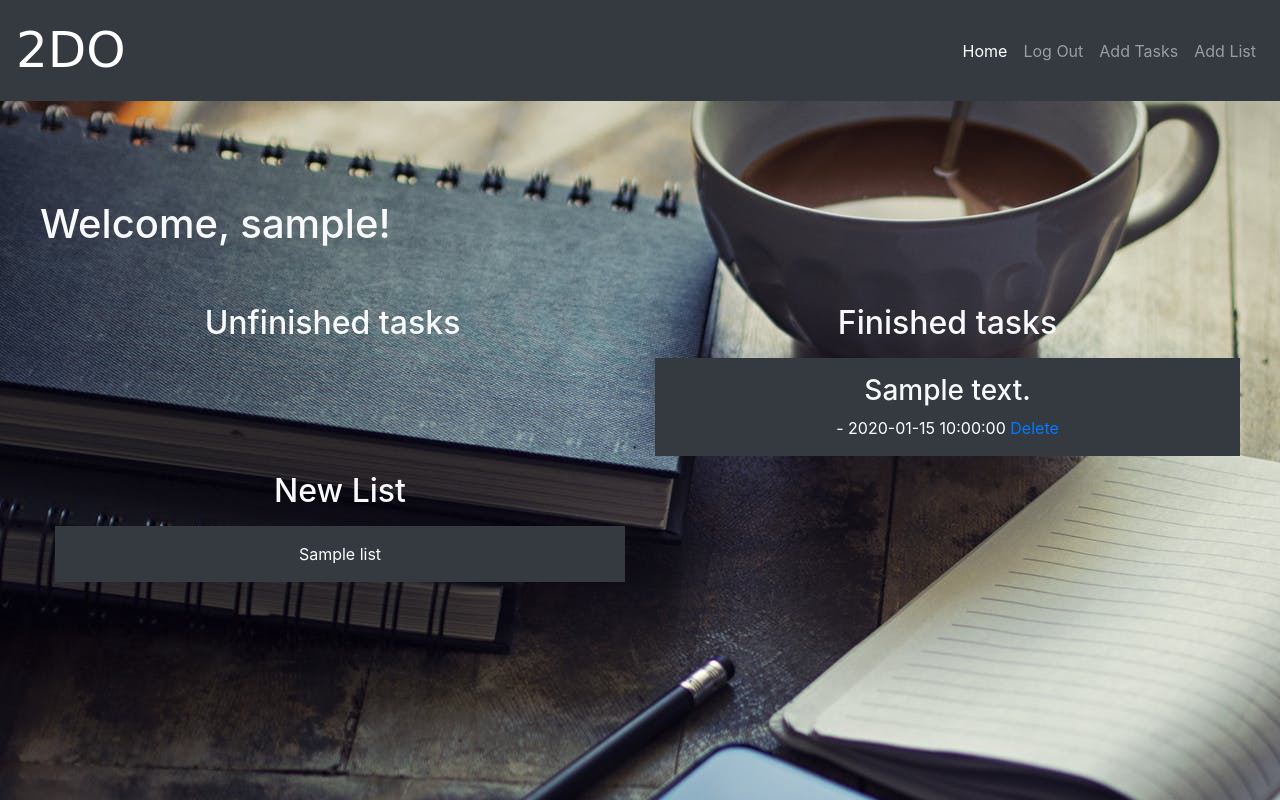
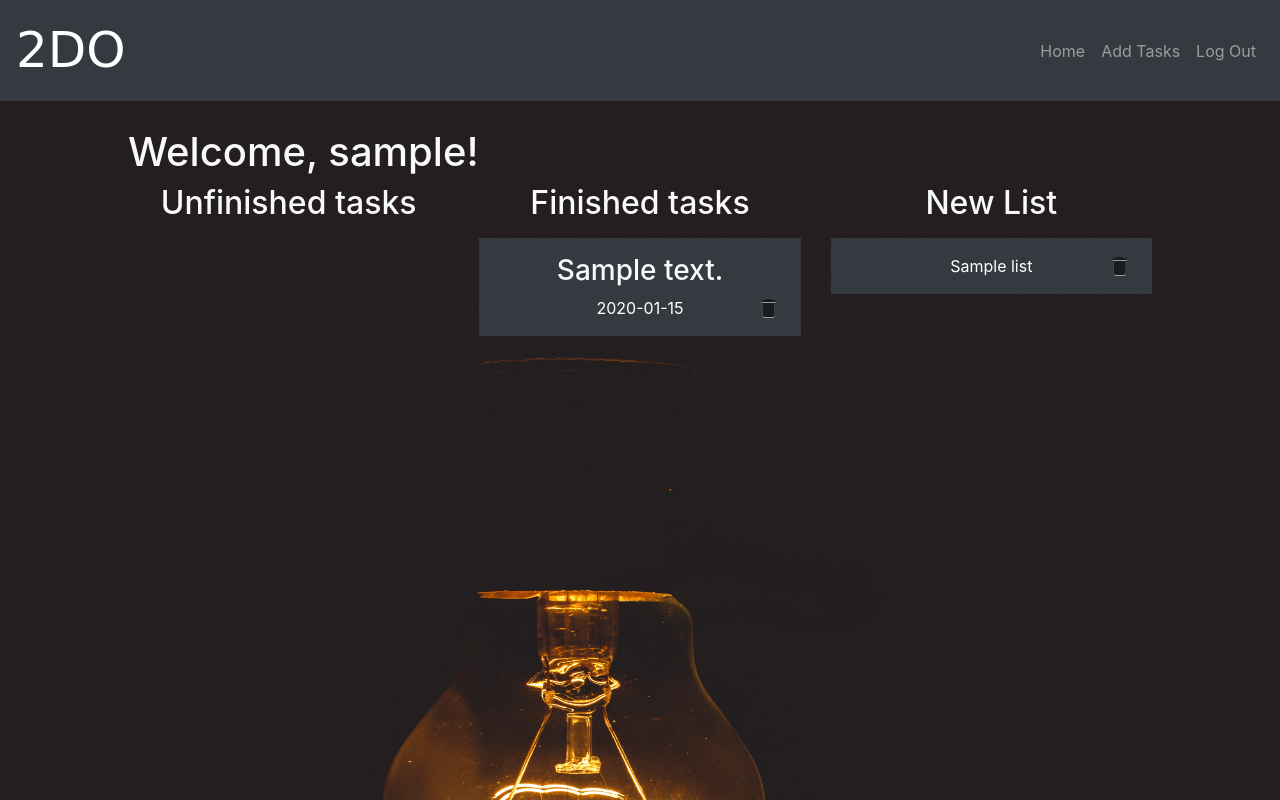
Before and after one commit to sairabbas/2Do, a Flask app: page / in a window 1280 px wide. Run offline with Flask 2, Linux system fonts and the light colour scheme; a user stored in the database is signed in; tables that the repository leaves empty hold one stand-in row (values such as "Sample post"); some libraries are stand-ins or nearby versions; some web fonts are replaced.

Commit message:
List and styling

```diff
--- a/app/main.py
+++ b/app/main.py
@@ -7,44 +7,48 @@ from werkzeug.urls import url_parse
 from app.models import User, Todo, newList
 from app.function import transformForm
 
-@app.route('/')
-@app.route('/home')
+
+@app.route("/")
+@app.route("/home")
 @login_required
 def home():
     todo = Todo.query.all()
     newlist = newList.query.all()
-    return render_template('home.html', todo=todo, newlist=newlist,   title='HOME')
+    return render_template("home.html", newlist=newlist, todo=todo, title="HOME")
 
-@app.route('/login')
-@app.route('/login', methods=['GET', 'POST'])
+
+@app.route("/login")
+@app.route("/login", methods=["GET", "POST"])
 def login():
     if current_user.is_authenticated:
-        return redirect(url_for('home'))
+        return redirect(url_for("home"))
 
     form = signin()
 
     if form.validate_on_submit():
         user = User.query.filter_by(username=form.username.data).first()
         if user is None or not user.check_password(form.password.data):
-                flash('Invalid username or password','danger')
-                return redirect(url_for('login'))
+            flash("Invalid username or password", "danger")
+            return redirect(url_for("login"))
         login_user(user, remember=form.remember_me.data)
-        next_page = request.args.get('next')
-        if not next_page or url_parse(next_page).netloc != '':
-            next_page = url_for('home')
+        next_page = request.args.get("next")
+        if not next_page or url_parse(next_page).netloc != "":
+            next_page = url_for("home")
         return redirect(next_page)
-    return render_template('signin.html', title='Sign In', form=form)
+    return render_template("signin.html", title="Sign In", form=form)
 
-@app.route('/logout')
+
+@app.route("/logout")
 def logout():
     logout_user()
-    return redirect(url_for('home'))
+    return redirect(url_for("home"))
+
 
 @app.route("/register")
-@app.route("/register", methods=['GET', 'POST'])
+@app.route("/register", methods=["GET", "POST"])
 def signUp():
     if current_user.is_authenticated:
-        return redirect(url_for('home'))
+        return redirect(url_for("home"))
 
     form = register()
 
@@ -53,93 +57,121 @@ def signUp():
         user.set_password(form.password.data)
         db.session.add(user)
         db.session.commit()
-        flash(f'Account successfully created for {form.username.data}!', 'success')
-        return redirect(url_for('login'))
+        flash(f"Account successfully created for {form.username.data}!", "success")
+        return redirect(url_for("login"))
     return render_template("register.html", form=form, title="Sign Up")
+
 
 # Error handler
 @app.errorhandler(404)
 def not_found_error(error):
-    return render_template('404.html'), 404
+    return render_template("404.html"), 404
+
+
 @app.errorhandler(500)
 def internal_error(error):
-    db.session.rollback() # all objects are expired
-    return render_template('500.html'),500
+    db.session.rollback()  # all objects are expired
+    return render_template("500.html"), 500
 
-#list page
-@app.route('/newList',methods =['GET','POST'])
+
+# list page
+@app.route("/", methods=["GET", "POST"])
+@app.route("/home", methods=["GET", "POST"])
 @login_required
 def newlist():
     form = createList()
-    if request.method == 'POST':
-        name = request.form.get('name')
-        newname = newList(name=name,  user=current_user._get_current_object())
+    if request.method == "POST":
+        name = request.form.get("name")
+        newname = newList(name=name, user=current_user._get_current_object())
         db.session.add(newname)
         db.session.commit()
-        flash('List successfully created!', 'success')
-        return redirect(url_for('home'))
-    return render_template('list.html', form = form, title="New List")
+        flash("List successfully created!", "success")
+        return redirect("home")
+
+    return render_template("home.html", title="HOME")
 
 
-#add tasks
-@app.route('/add', methods =['GET','POST'])
+# add tasks
+@app.route("/add", methods=["GET", "POST"])
 @login_required
 def add():
     form = createTask()
 
-    if request.method == 'POST' :
-        description  = request.form.get('description')
-        content = request.form.get('content')
+    if request.method == "POST":
+        description = request.form.get("description")
+        content = request.form.get("content")
         # get the value of datetime in the form of html and then change the HTML's format to DB's format
-        deadline = request.form.get('deadline')
+        deadline = request.form.get("deadline")
         deadline = transformForm(deadline)
         # inserting the inputs to the database
-        todo = Todo(description = description, content = content, deadline = deadline,  status=False, user=current_user._get_current_object())
+        todo = Todo(
+            description=description,
+            content=content,
+            deadline=deadline,
+            status=False,
+            user=current_user._get_current_object(),
+        )
         db.session.add(todo)
         db.session.commit()
-        flash('Task successfully created!', 'success')
+        flash("Task successfully created!", "success")
 
-       # flash('Successfully to create task!', 'success')
+        # flash('Successfully to create task!', 'success')
 
-        return redirect(url_for('home'))
+        return redirect(url_for("home"))
         # posts = Todo.query.order_by(Todo.timestamp.desc()).all()
-    return render_template('tasks.html',form=form, legend = 'New Tasks', title="add")
+    return render_template("tasks.html", form=form, legend="New Tasks", title="add")
 
-#complete tasks
-@app.route('/complete/<int:id>')
+
+# complete tasks
+@app.route("/complete/<int:id>")
 @login_required
 def complete(id):
-    todo = Todo.query.filter_by(id = id).first()
+    todo = Todo.query.filter_by(id=id).first()
     todo.status = True
     db.session.commit()
-    return redirect(url_for('home'))
+    return redirect(url_for("home"))
 
-#delete tasks
-@app.route('/delete/<int:id>')
+
+# delete tasks
+@app.route("/delete/<int:id>")
 @login_required
 def delete(id):
     todo = Todo.query.filter_by(id=id).first()
     db.session.delete(todo)
     db.session.commit()
-    return redirect(url_for('home'))
-@app.route('/edit/<int:id>', methods=['GET','POST'])
+    return redirect(url_for("home"))
+
+
+@app.route("/deleteList/<int:id>")
+@login_required
+def deleteList(id):
+    newlist = newList.query.filter_by(id=id).first()
+    db.session.delete(newlist)
+    db.session.commit()
+    return redirect(url_for("home"))
+
+
+@app.route("/edit/<int:id>", methods=["GET", "POST"])
 @login_required
 def edit(id):
-    todo = Todo.query.filter_by(id = id).first()
+    todo = Todo.query.filter_by(id=id).first()
     form = createTask()
-    u = todo.deadline.strftime('%Y-%m-%dT%H:%M') #reformat the db to html
-    if request.method == 'POST':
-            todo.description = request.form.get('description')
-            todo.content =  request.form.get('content')
-            deadline =  request.form.get('deadline')
-            todo.status = form.status.data
-            deadline = transformForm(deadline)
-            todo.deadline = deadline
-            db.session.commit()
-            flash('Updated Successfully', 'success')
-            return redirect(url_for('home'))
-    return render_template('tasks.html', title='Edit', legend = 'Edit Tasks',u=u, form =form, todo = todo)
+    u = todo.deadline.strftime("%Y-%m-%dT%H:%M")  # reformat the db to html
+    if request.method == "POST":
+        todo.description = request.form.get("description")
+        todo.content = request.form.get("content")
+        deadline = request.form.get("deadline")
+        todo.status = form.status.data
+        deadline = transformForm(deadline)
+        todo.deadline = deadline
+        db.session.commit()
+        flash("Updated Successfully", "success")
+        return redirect(url_for("home"))
+    return render_template(
+        "tasks.html", title="Edit", legend="Edit Tasks", u=u, form=form, todo=todo
+    )
 
-if __name__ == '__main__':
+
+if __name__ == "__main__":
     db.create_all()
     app.run(debug=True)
--- a/app/static/style.css
+++ b/app/static/style.css
@@ -13,15 +13,18 @@
   background: black;
   color: white;
 }
-body {
+body{
   position: relative;
-  background: url("images//pexels-photo-261579.jpeg");
-  background-size: auto;
+  background: url("images/black-background-bulb-close-up-716398.jpg");
+  background-size: 100% 200%;
   background-repeat: no-repeat;
 }
 .main {
-  padding: 100px 20px 50px;
+  padding: 10% 20% 30%;
   overflow: hidden;
+}
+.mainHome {
+  padding: 10% 10% 30%;
 }
 /* for the sign in */
 .word {
@@ -30,3 +33,12 @@ body {
 h2 {
   color: #00ffff;
 }
+.close {
+  cursor: pointer;
+  position: absolute;
+  right: 10%;
+}
+.close:hover {
+  background: black;
+  color: white;
+}
--- a/app/templates/home.html
+++ b/app/templates/home.html
@@ -1,88 +1,122 @@
-
 {% extends "layout.html" %}
 {% block content %}
-<!-- <!doctype html>
-<html lang="en"> -->
 
-<!-- <head> -->
-    <!-- Required meta tags -->
-    <!-- <meta charset="utf-8">
-    <meta name="viewport" content="width=device-width, initial-scale=1, shrink-to-fit=no"> -->
-
-    <!-- Bootstrap CSS -->
-    <!-- <link rel="stylesheet" href="https://stackpath.bootstrapcdn.com/bootstrap/4.3.1/css/bootstrap.min.css"
-        integrity="sha384-ggOyR0iXCbMQv3Xipma34MD+dH/1fQ784/j6cY/iJTQUOhcWr7x9JvoRxT2MZw1T" crossorigin="anonymous">
-
-    <title>page split tutorial</title>
-</head> -->
-    <div class='main'>
+<body  class="mainHome">
     <h1 class="text-light">Welcome, {{ current_user.username }}!</h1>
-    <br><br>
-    <div class="row justify-content-center">
+    <div class="row ">
         <!-- Bootstrap grid is 12 units in total, here i'm splitting one row into 2 columns of 6 units each -->
         <!-- Imagine it like this: |  6 units |  6 units | -->
-        <div class="col-md-6 text-center">
+        <div class="col-md-4 text-center">
             <h2 class="text-light">Unfinished tasks</h2>
             <p>
             <ul>
                 {% for todo in todo %}
                     {% if todo.status == False  and todo.user_id == current_user.id %}
-                    <li class="p-3 mb-2 bg-dark text-white" style="list-style-type:none"><h3 class="text-light"> {{ todo.description }}</h3>
-                        {{todo.content}}
-                        <br>
-                        {{ todo.deadline }}
-                    <a href="{{ url_for('complete', id = todo.id )}}">Complete</a>
-                    <!-- <button type ="button" data-toggle ='modal', data-target=#deleteModal>Delete</button> -->
-                    <a href="{{ url_for('delete', id = todo.id )}}">Delete</a>
-                    <a href="{{ url_for('edit', id = todo.id )}}">Edit</a></li>
+                    <li class="p-3 mb-2 bg-dark text-white" style="list-style-type:none">
+
+                        <div class="panel-group">
+                            <div class="panel panel-default">
+                                <div class="panel-heading">
+                                    <h4 class="panel-title">
+                                        <a data-toggle="collapse" href="#collapse{{todo.id}}">
+                                            <h3 class="text-light">{{ todo.id}} -{{ todo.description }}</h3></a>
+                                    </h4>
+                                    {{todo.content}}
+                                    <br>
+                                    {{ todo.deadline }}
+                                </div>
+
+                                <div id="collapse{{todo.id}}" class="panel-collapse collapse">
+                                    <ul class="list-group">
+                                        <li class="list-group-item"><a href="{{ url_for('complete', id = todo.id )}}"><i class="material-icons">
+                                            check
+                                        </i></a></li>
+                                        <li class="list-group-item"><a href="{{ url_for('delete', id = todo.id )}}"><i class="material-icons">
+                                            delete
+                                        </i></a></li>
+                                        <li class="list-group-item"><a href="{{ url_for('edit', id = todo.id )}}"><i class="material-icons">
+                                            edit
+                                        </i></a></li>
+                                        </li>
+                                    </ul>
+                                </div>
+                            </div>
+                        </div>
                     {% endif %}
 
                 {% endfor %}
+
+
             </ul>
             </p>
         </div>
-        <div class="col-md-6 text-center">
+
+
+
+
+        <div class="col-md-4 text-center">
              <h2 class="text-light">Finished tasks</h2>
             <p>
                 {% for todo in todo %}
                 {% if todo.status == True and todo.user_id == current_user.id  %}
-                <li class="p-3 mb-2 bg-dark text-white" style="list-style-type:none"><h3 class="text-light"> {{ todo.description }} </h3> - {{todo.timestamp}}
-                <a href="/delete/{{todo.id }}">Delete</a></li>
+                <li class="p-3 mb-2 bg-dark text-white" style="list-style-type:none"><h3 class="text-light"> {{ todo.description }} </h3>  {{todo.deadline.date()}}
+                <a class="close" href="/delete/{{ todo.id }}"> <i class="material-icons">
+                        delete
+                    </i></li>
                 {% endif %}
                 {% endfor %}
 
             </p>
         </div>
-    </div>
 
-    <div class="col-md-6 text-center">
-        <h2 class="text-light"> New List</h2>
+    <div class="col-md-4 text-center">
+        <div id="faq" role="tablist" aria-multiselectable="true"></div>
+        <div class="panel panel-default">
+            <div class="panel-heading" role="tab" id="questionOne">
+                <h5 class="panel-title">
+                    <a data-toggle="collapse" data-parent="#faq" href="#answerOne" aria-expanded="false"
+                        aria-controls="answerOne">
+                       <h2 class="text-light"> New List</h2>
+                    </a>
+                </h5>
+            </div>
+            <div id="answerOne" class="panel-collapse collapse" role="tabpanel" aria-labelledby="questionOne">
+                <div class="panel-body">
+
+                    <form action="" method="post" name="newlist">
+
+                        <div class="input-group mb-3">
+                            <input type="text" class="form-control" name ="name" placeholder="Description's list" aria-label="Content"
+                                aria-describedby="basic-addon2">
+                            <div class="input-group-append">
+                                <button class="btn btn-outline-secondary" >Button</button>
+                            </div>
+                        </div>
+                    </form>
+
+
+
+                </div>
+            </div>
+        </div>
+
         <p>
             <ul>
                 {% for newlist in newlist %}
-                <li class="p-3 mb-2 bg-dark text-white" style="list-style-type:none"> {{ newlist.name }}</li>
+                {% if newlist.user_id == current_user.id  %}
+                <li class="p-3 mb-2 bg-dark text-white" style="list-style-type:none">{{ newlist.name }}
+                <a  class="close" href="/deleteList/{{ newlist.id }}"> <i class="material-icons">
+                    delete
+                </i>
+                </li>
+                {% endif %}
+
                 {% endfor %}
             </ul>
         </p>
-    </div>
+
     </div>
 
-
-
-    <!-- Optional JavaScript -->
-    <!-- jQuery first, then Popper.js, then Bootstrap JS -->
-    <script src="https://code.jquery.com/jquery-3.3.1.slim.min.js"
-        integrity="sha384-q8i/X+965DzO0rT7abK41JStQIAqVgRVzpbzo5smXKp4YfRvH+8abtTE1Pi6jizo"
-        crossorigin="anonymous"></script>
-    <script src="https://cdnjs.cloudflare.com/ajax/libs/popper.js/1.14.7/umd/popper.min.js"
-        integrity="sha384-UO2eT0CpHqdSJQ6hJty5KVphtPhzWj9WO1clHTMGa3JDZwrnQq4sF86dIHNDz0W1"
-        crossorigin="anonymous"></script>
-    <script src="https://stackpath.bootstrapcdn.com/bootstrap/4.3.1/js/bootstrap.min.js"
-        integrity="sha384-JjSmVgyd0p3pXB1rRibZUAYoIIy6OrQ6VrjIEaFf/nJGzIxFDsf4x0xIM+B07jRM"
-        crossorigin="anonymous"></script>
-<!-- </body>
-
-</html> -->
-
+</body>
 
 {% endblock %}
--- a/app/templates/layout.html
+++ b/app/templates/layout.html
@@ -5,8 +5,10 @@
     <meta name="viewport" content="width=device-width, initial-scale=1.0">
     <meta http-equiv="X-UA-Compatible" content="ie=edge">
     <link href="https://fonts.googleapis.com/css?family=Sedgwick+Ave+Display&display=swap" rel="stylesheet">
+    <link href="https://fonts.googleapis.com/icon?family=Material+Icons" rel="stylesheet">
     <link rel="stylesheet" href="https://stackpath.bootstrapcdn.com/bootstrap/4.3.1/css/bootstrap.min.css" integrity="sha384-ggOyR0iXCbMQv3Xipma34MD+dH/1fQ784/j6cY/iJTQUOhcWr7x9JvoRxT2MZw1T" crossorigin="anonymous">
     <link rel="stylesheet" href="{{ url_for("static", filename="style.css")}}">
+
     {% if title %}
 		<title>2DO - {{title}} </title>
 	{% else %}
@@ -14,7 +16,7 @@
 		{% endif  %}
 	</head>
 
-<body >
+<body>
         <nav class=" navbar navbar-expand-lg navbar-dark bg-dark fixed-top">
             <a class="navbar-brand" href="#">2DO</a>
             <button class="navbar-toggler" type="button" data-toggle="collapse" data-target="#navbarTogglerDemo01"
@@ -32,23 +34,23 @@
                         </li>
                     {% else %}
                         <li class="nav-item">
-                            <a class="nav-link active" href="{{url_for("home", username=current_user.username)}}">Home</a>
+                            <a class="nav-link" href="{{url_for("home", username=current_user.username)}}">Home</a>
+                        </li>
+
+                        <li class="nav-item">
+                            <a class="nav-link" href="{{url_for("add")}}">Add Tasks</a>
                         </li>
                         <li class="nav-item">
-                                <a class="nav-link" href="{{url_for("logout")}}">Log Out</a>
+                            <a class="nav-link" href="{{url_for("logout")}}">Log Out</a>
                         </li>
-                        <li class="nav-item">
-                            <a class="nav-link" href="{{url_for("add")}}">Add Tasks</a>
-						</li>
-						<li class="nav-item">
-							<a class="nav-link" href="{{url_for("newlist")}}">Add List</a>
-						</li>
+
+
 
                     {% endif %}
                 </ul>
         </nav>
 
-    <div class=" main">
+    <div>
                 {% with messages = get_flashed_messages(with_categories=true) %}
                     {% if messages %}
                         {% for category, message in messages %}
--- a/app/templates/register.html
+++ b/app/templates/register.html
@@ -1,7 +1,7 @@
 {% extends 'layout.html' %}
 
 {% block content %}
-<div class='main'>
+<body class="main">
   <h2>Sign Up</h2>
   <br>
    <form action="" method="post" name="signUp" >
@@ -47,5 +47,5 @@
   </div>
     </form>
   </div>
-</div>
+</body>
 {% endblock content %}
--- a/app/templates/signin.html
+++ b/app/templates/signin.html
@@ -1,4 +1,5 @@
 {% extends 'layout.html' %} {% block content %}
+<body class="main">
   <h2>Sign in</h2>
   <br /><br />
   <form action="" method="post" name="signin">
@@ -38,4 +39,5 @@
       <a class="ml-2" href="{{ url_for('signUp') }}">Sign Up Now</a></small
     >
   </div>
+</body>
 {% endblock content %}
--- a/app/templates/tasks.html
+++ b/app/templates/tasks.html
@@ -1,8 +1,9 @@
 {% extends 'layout.html' %}
 {% block content %}
+<body class="main">
 	<h1>Schedule your task here!</h1>
 	<br><br>
-		<form action="" method="post" name="add" class='main'>
+		<form action="" method="post" name="add" >
 			{{ form.hidden_tag() }}
             <legend>{{ legend }} </legend>
 			{% if legend ==  'Edit Tasks' %}
@@ -37,4 +38,5 @@
 					<br><br><br>
 				</div>
 		</form>
+</body>
 {% endblock content %}
```
Also changed, not shown: app/function.py (+26 -17 lines), app/models.py (+45 -22 lines), test/taskTest.py (deleted, +0 -67 lines), app/static/images/Building.jpg (added), app/static/images/black-and-white-close-up-view-jukebox-21088.jpg (added), app/static/images/black-background-bulb-close-up-716398.jpg (added), myApp.db. Lines whose indentation alone changed are shown as unchanged.
